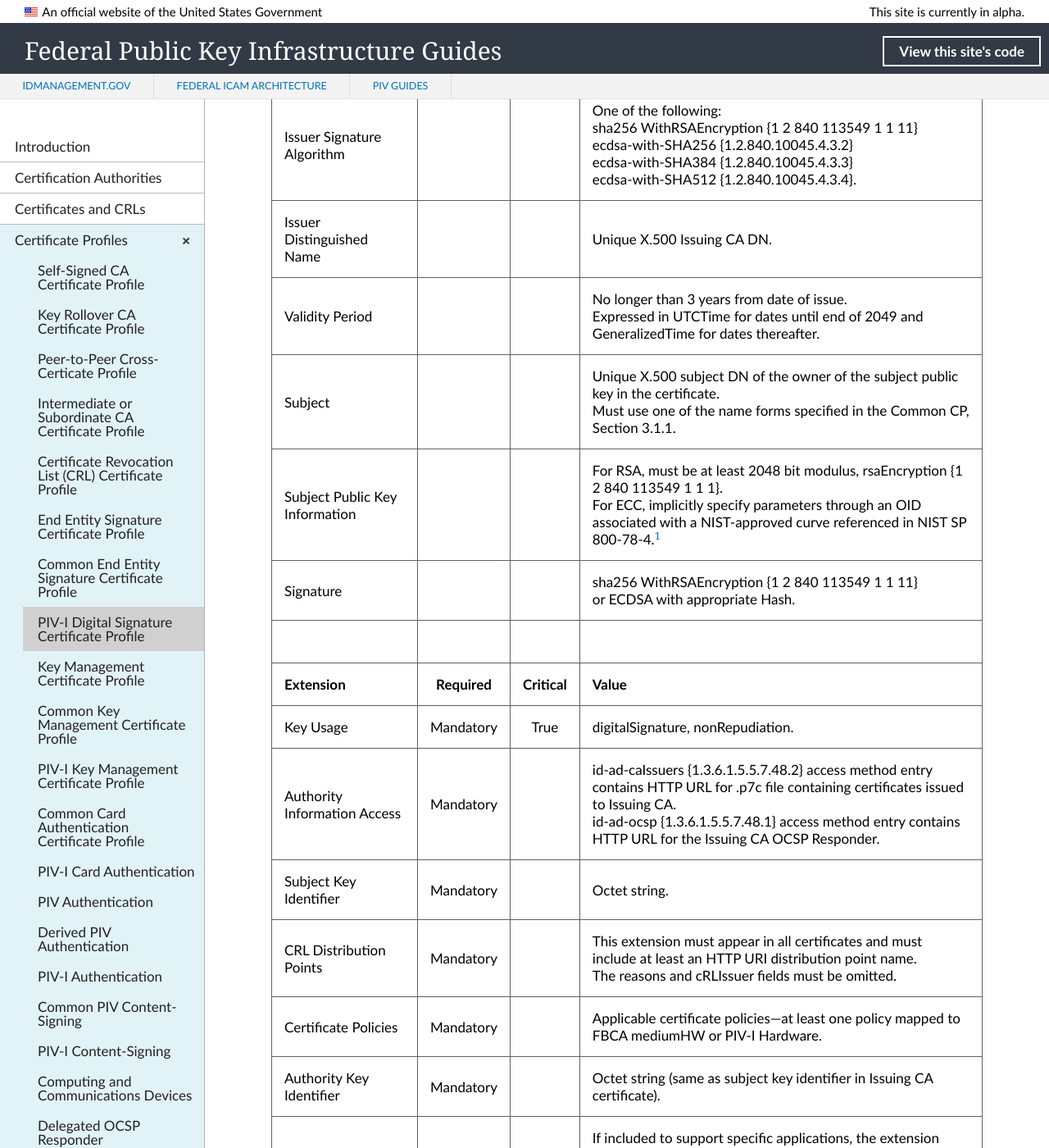
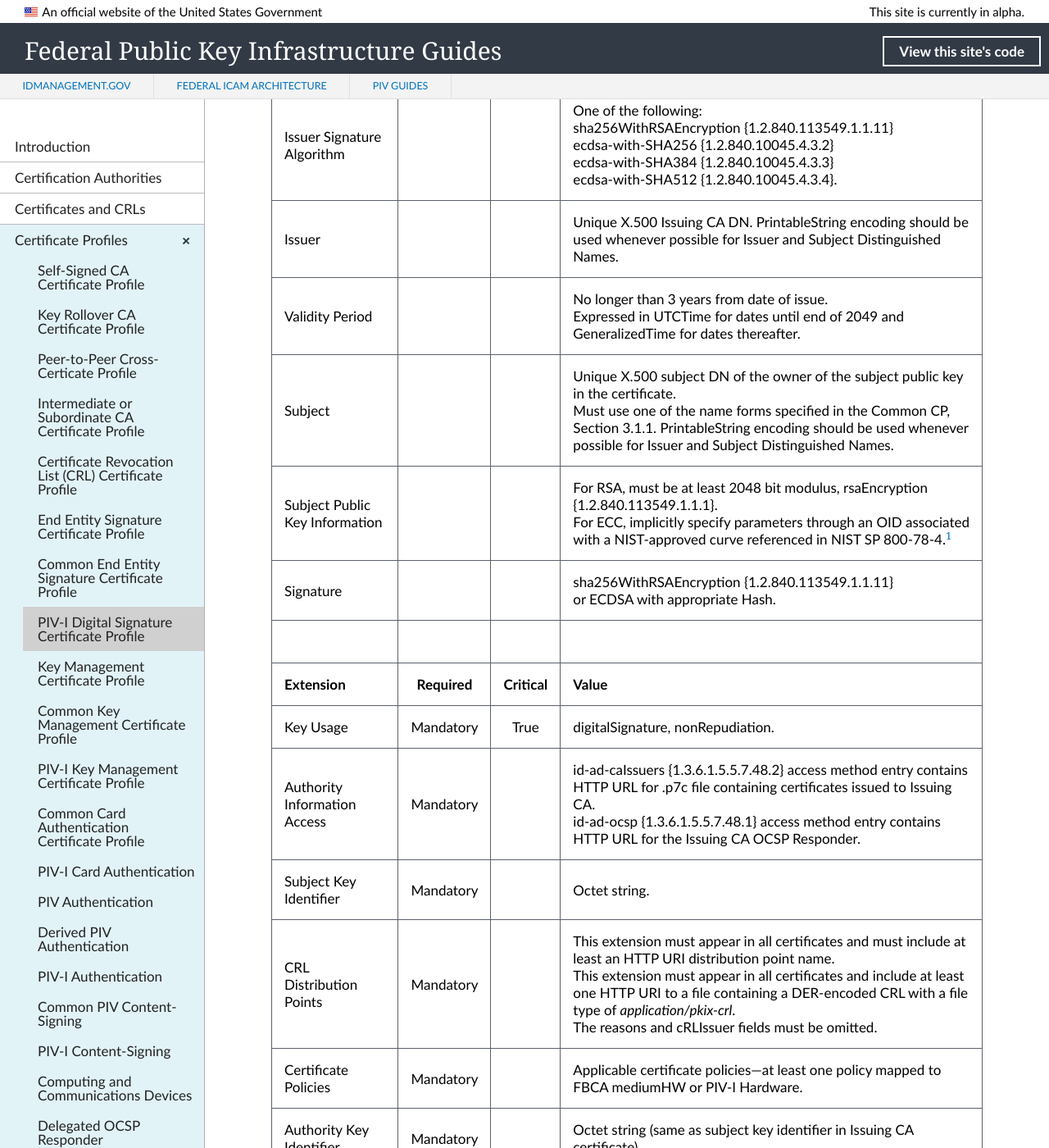
Before and after one commit to GSA/fpki-guides, a Jekyll site: the page built from _profiles/08_pivi_dig_sign.md, in a window 1280 px wide and 1400 px high, scrolled down 389 px. Shown: the whole window at 82% size. Built offline with Jekyll 4.4.1, drawn with Linux system fonts in a browser that asks for light colours; nearby versions of some CDN libraries; library files that are not in the unit come from our copies.

Commit message:
Update 08_pivi_dig_sign.md
Content added. Formatting.

```diff
--- a/_profiles/08_pivi_dig_sign.md
+++ b/_profiles/08_pivi_dig_sign.md
@@ -10,22 +10,22 @@
 | :-------- | :---: | :---: | :-------------------------------     |
 | Version   |       |       | V3 (2)                                 |
 | Serial Number   |       |       | Must be unique. |
-| Issuer Signature Algorithm   |       |       |  One of the following: <br>sha256 WithRSAEncryption {1 2 840 113549 1 1 11} <br>ecdsa-with-SHA256 {1.2.840.10045.4.3.2} <br>ecdsa-with-SHA384 {1.2.840.10045.4.3.3} <br>ecdsa-with-SHA512 {1.2.840.10045.4.3.4}. |
-| Issuer Distinguished Name   |       |       |  Unique X.500 Issuing CA DN.  |
-| Validity Period   |       |       |  No longer than 3 years from date of issue.<BR>Expressed in UTCTime for dates until end of 2049 and GeneralizedTime for dates thereafter.  |
-| Subject   |       |       |   Unique X.500 subject DN of the owner of the subject public key in the certificate.<BR>Must use one of the name forms specified in the Common CP, Section 3.1.1.   |
-| Subject Public Key Information   |       |       |   For RSA, must be at least 2048 bit modulus, rsaEncryption {1 2 840 113549 1 1 1}.<BR>For ECC, implicitly specify parameters through an OID associated with a NIST-approved curve referenced in NIST SP 800-78-4.<sup>[1](#1)</sup>   |
-| Signature   |       |       |   sha256 WithRSAEncryption {1 2 840 113549 1 1 11}<BR>or ECDSA with appropriate Hash.   |
+| Issuer Signature Algorithm   |       |       |  One of the following: <br>sha256WithRSAEncryption {1.2.840.113549.1.1.11} <br>ecdsa-with-SHA256 {1.2.840.10045.4.3.2} <br>ecdsa-with-SHA384 {1.2.840.10045.4.3.3} <br>ecdsa-with-SHA512 {1.2.840.10045.4.3.4}. |
+| Issuer   |       |       |  Unique X.500 Issuing CA DN. PrintableString encoding should be used whenever possible for Issuer and Subject Distinguished Names.  |
+| Validity Period   |       |       |  No longer than 3 years from date of issue.<br>Expressed in UTCTime for dates until end of 2049 and GeneralizedTime for dates thereafter.  |
+| Subject   |       |       |   Unique X.500 subject DN of the owner of the subject public key in the certificate.<BR>Must use one of the name forms specified in the Common CP, Section 3.1.1. PrintableString encoding should be used whenever possible for Issuer and Subject Distinguished Names.   |
+| Subject Public Key Information   |       |       |   For RSA, must be at least 2048 bit modulus, rsaEncryption {1.2.840.113549.1.1.1}.<BR>For ECC, implicitly specify parameters through an OID associated with a NIST-approved curve referenced in NIST SP 800-78-4.<sup>[1](#1)</sup>   |
+| Signature   |       |       |   sha256WithRSAEncryption {1.2.840.113549.1.1.11}<br>or ECDSA with appropriate Hash.   |
 |               |                 |              |                                       |
 | **Extension** |  **Required**   | **Critical** | **Value**                             |
 | Key Usage  | Mandatory | True |  digitalSignature, nonRepudiation. |
-|Authority Information Access   | Mandatory  |  | id-ad-caIssuers {1.3.6.1.5.5.7.48.2} access method entry contains HTTP URL for .p7c file containing certificates issued to Issuing CA.<BR>id-ad-ocsp {1.3.6.1.5.5.7.48.1} access method entry contains HTTP URL for the Issuing CA OCSP Responder. |
+| Authority Information Access   | Mandatory  |  | id-ad-caIssuers {1.3.6.1.5.5.7.48.2} access method entry contains HTTP URL for .p7c file containing certificates issued to Issuing CA.<br>id-ad-ocsp {1.3.6.1.5.5.7.48.1} access method entry contains HTTP URL for the Issuing CA OCSP Responder. |
 | Subject Key Identifier   | Mandatory |  | Octet string.  |
-| CRL Distribution Points   | Mandatory |   |  This extension must appear in all certificates and must include at least an HTTP URI distribution point name.<BR>The reasons and cRLIssuer fields must be omitted. |
+| CRL Distribution Points   | Mandatory |   |  This extension must appear in all certificates and must include at least an HTTP URI distribution point name.<br>This extension must appear in all certificates and include at least one HTTP URI to a file containing a DER-encoded CRL with a file type of _application/pkix-crl_.<br>The reasons and cRLIssuer fields must be omitted.<!--New statement created redundancy. Wendy needs to adjust the 2 statements.-->|
 | Certificate Policies   | Mandatory  |  | Applicable certificate policies&mdash;at least one policy mapped to FBCA mediumHW or PIV-I Hardware. |
 | Authority Key Identifier   | Mandatory  |  | Octet string (same as subject key identifier in Issuing CA certificate). |
-| Extended Key Usage   | Optional |  |  If included to support specific applications, the extension should be non-critical.<BR>The 3 values listed for keyPurposeID should be included for signing purposes:<BR>- 1.3.6.1.5.5.7.3.4 - Id-kp-emailProtection<BR>- 1.3.6.1.4.1.311.10.3.12 - MSFT Document Signing<BR>- 1.2.840.113583.1.1.5 - Adobe-Certified Document Signing<BR>Additional key purposes may be specified.  |
-|Subject Alternative Name   | Optional  |  |   |
+| Extended Key Usage   | Optional |  |  If included to support specific applications, the extension should be non-critical.<br>The 3 values listed for keyPurposeID should be included for signing purposes:<br>- 1.3.6.1.5.5.7.3.4 - Id-kp-emailProtection<BR>- 1.3.6.1.4.1.311.10.3.12 - MSFT Document Signing<br>- 1.2.840.113583.1.1.5 - Adobe-Certified Document Signing<br>Additional key purposes may be specified.  |
+| Subject Alternative Name   | Optional  |  |   |
 | Subject Directory Attributes   | Optional  |  | This extension may be included to indicate the cardholder's country or countries of citizenship, as specified in RFC 5280.<sup>[2](#2)</sup><BR>- countryOfCitizenship {1.3.6.1.5.5.7.9.4}<br>ISO 3166<sup>[3](#3)</sup> specifies country codes. |
 | Issuer Alternative Name   | Optional  |  |   |
 
```
